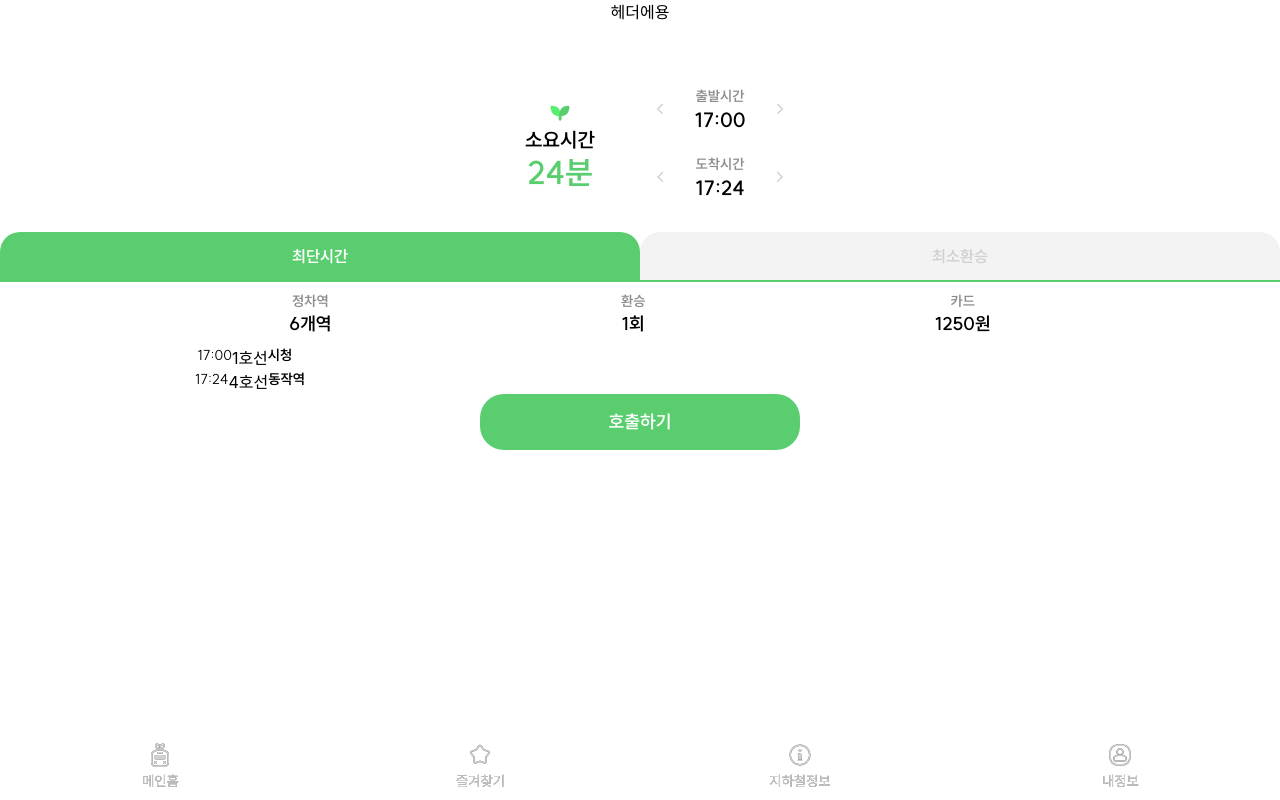
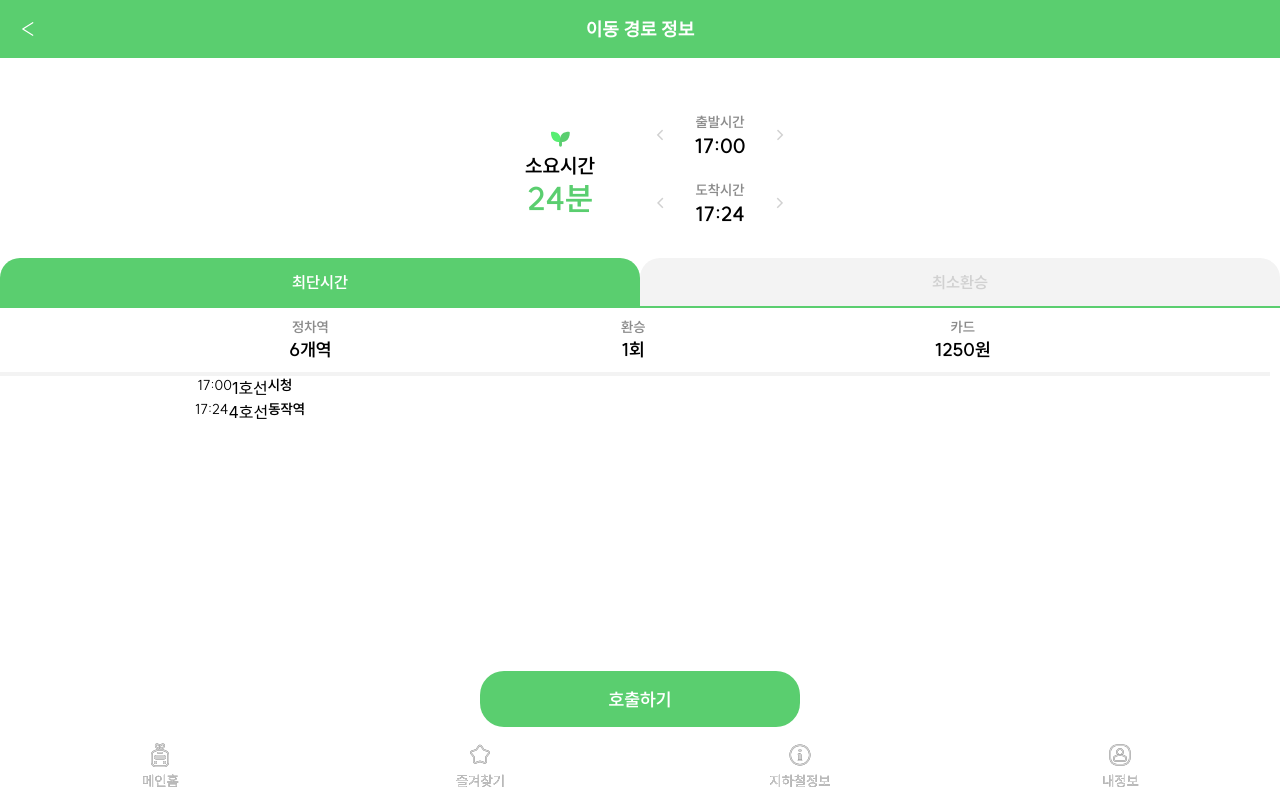
Before and after one commit to Legitgoons/Everyones-Subway, a React (Create React App) app: page /routeinfo in a window 1280 px wide. Built offline with nearby package versions, Linux system fonts and the light colour scheme.

Commit message:
Button/RouteInfo 수정

```diff
--- a/src/components/Route/RouteInfo.jsx
+++ b/src/components/Route/RouteInfo.jsx
@@ -1,6 +1,8 @@
 import React, { useState } from 'react';
-import { ReactComponent as Sesac } from '../../assets/images/sesac.svg'
+import { ReactComponent as Sesac } from '../../assets/images/sesacIcon.svg'
 import Button from '../common/Button';
+import Horizon from '../common/Horizon';
+import Header from '../Header/Header';
 
 const dummy = {
   travelTime: 24,
@@ -53,8 +55,8 @@ const RouteInfo = () => {
   );
 
   return (
-    <div className='flex flex-col items-center'>
-      <div className='h-14 w-full'>헤더에용</div>
+    <div className='flex flex-col items-center h-screen' style={{height: "calc(100vh - 9.1vh)"}}>
+      <Header pageName='이동 경로 정보' canBackward />
       <div className='flex justify-evenly items-center h-44'>
         <div className='flex flex-col justify-center items-center h-40 w-40 border-solid border-1 border-g5'>
           <Sesac />
@@ -86,7 +88,8 @@ const RouteInfo = () => {
         <RouteDetails label="환승" value={`${transfer}회`} />
         <RouteDetails label="카드" value={`${cost}원`} />
       </div>
-      <div className='flex flex-col flex-grow w-full'>
+      <Horizon />
+      <div className='flex flex-col w-full flex-grow'>
         <div className='flex justify-around'>
           <div className='flex'>
             <p className='p3r'>{depTime}</p>
@@ -106,7 +109,7 @@ const RouteInfo = () => {
           <div />
         </div>
       </div>
-      <Button label="호출하기" />
+      <Button>호출하기</Button>
     </div>
   );
 };
--- a/src/components/common/Button.jsx
+++ b/src/components/common/Button.jsx
@@ -1,9 +1,9 @@
 import React from 'react';
 
-const Button = ({ label }) => {
+const Button = ({ children }) => {
   return(
     <button className='flex justify-center items-center w-80 h-14 bg-p1 p1b text-white rounded-3xl'>
-      {label}
+      {children}
     </button>
   );
 };
--- a/src/components/common/Horizon.jsx
+++ b/src/components/common/Horizon.jsx
@@ -3,7 +3,7 @@ import React from 'react';
 const Horizon = () => {
   return (
     <div
-      className='box-border w-screen h-2 bg-g6'
+      className='box-border w-screen h-1 bg-g6'
       style={{ margin: '0 0 0 -20px' }}
     >
       {' '}
--- a/src/pages/Main/SelectRouteInfoPage.jsx
+++ b/src/pages/Main/SelectRouteInfoPage.jsx
@@ -3,9 +3,9 @@ import RouteInfo from '../../components/Route/RouteInfo';
 
 const SelectRouteInfoPage = () => {
   return (
-    <div className='h-full w-full'>
+    <>
       <RouteInfo />
-    </div>
+    </>
   );
 };
 
```
Also changed, not shown: src/assets/images/sesac.svg (deleted).
